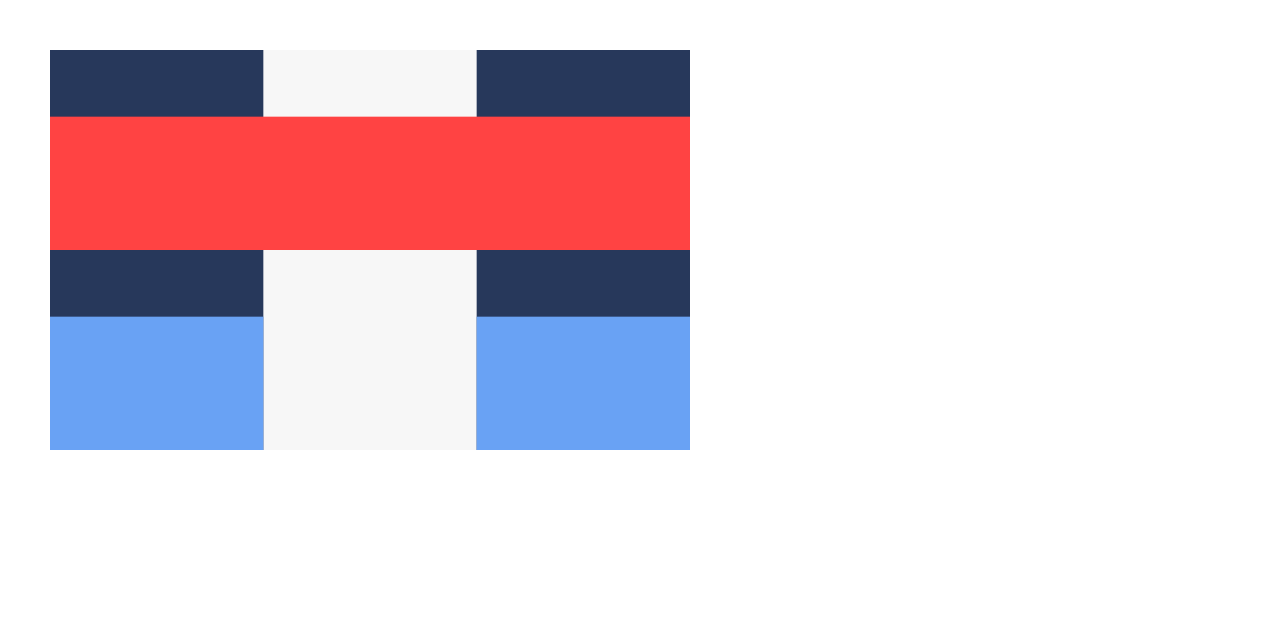
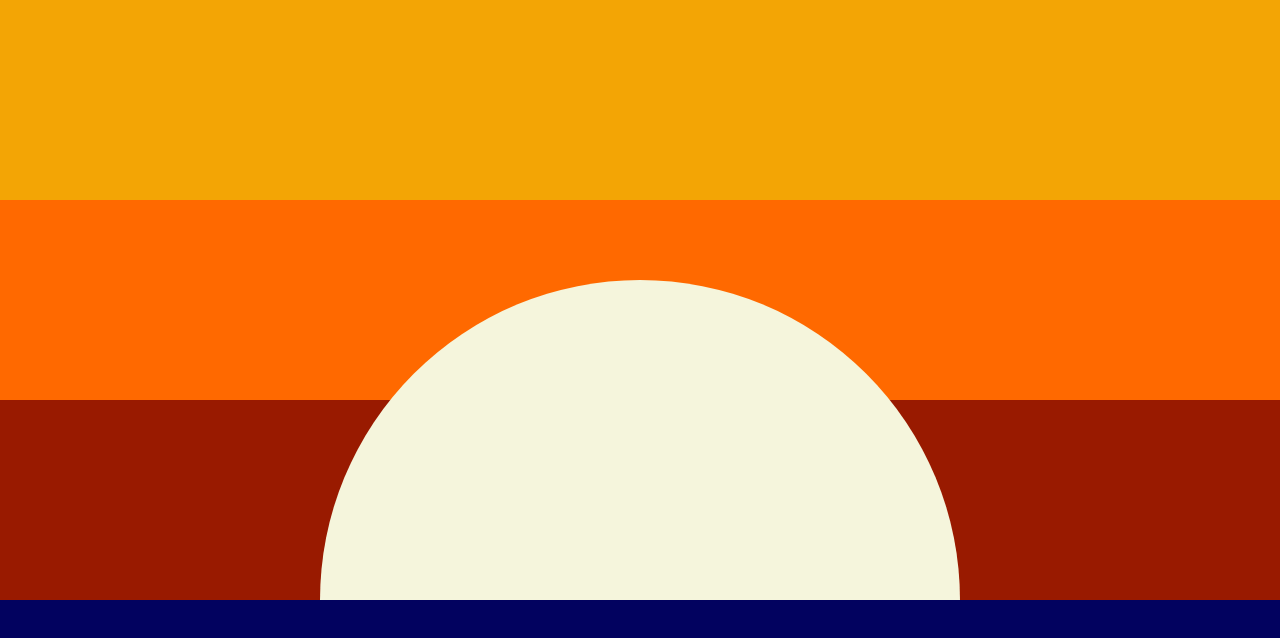
Before and after one commit to EHB-MCT/dev1-exercises-WannesLambeens, a plain HTML site: page index.html in a window 1280 px wide. Drawn offline with Linux system fonts and the light colour scheme.

Commit message:
2-4-sunset finished

```diff
--- /dev/null
+++ b/exercises/2-variables/2-4-sunset.js
@@ -0,0 +1,32 @@
+"use strict";
+
+//aanmaken canvas + context
+let canvas = document.querySelector("canvas");
+canvas.width = innerWidth;
+canvas.height = innerHeight;
+let context = canvas.getContext('2d');
+
+let width = context.canvas.width;
+let height = context.canvas.height;
+
+sunset();
+
+function sunset(){
+    context.fillStyle = "#F3A505";
+    context.fillRect(0, 0, width, height);
+
+    context.fillStyle = "#FF6900";
+    context.fillRect(0, height/4, width, height);
+
+    context.fillStyle = "#991A00";
+    context.fillRect(0, height/2, width, height);
+
+    context.beginPath();
+    context.fillStyle = "beige";
+    context.ellipse(width/2, height/4*3, width/4, width/4, 0, 0, 360);
+    context.fill();
+
+    context.fillStyle = "#02025F";
+    context.fillRect(0, height/4*3, width, height);
+
+}
--- a/index.html
+++ b/index.html
@@ -1,7 +1,7 @@
 <html>
 
 <head>
-    <script src="exercises/2-variables/2-3-pattern.js" type="module"></script>
+    <script src="exercises/2-variables/2-4-sunset.js" type="module"></script>
     <link rel="stylesheet" type="text/css" href="styles/index.css" />
 </head>
 
```
